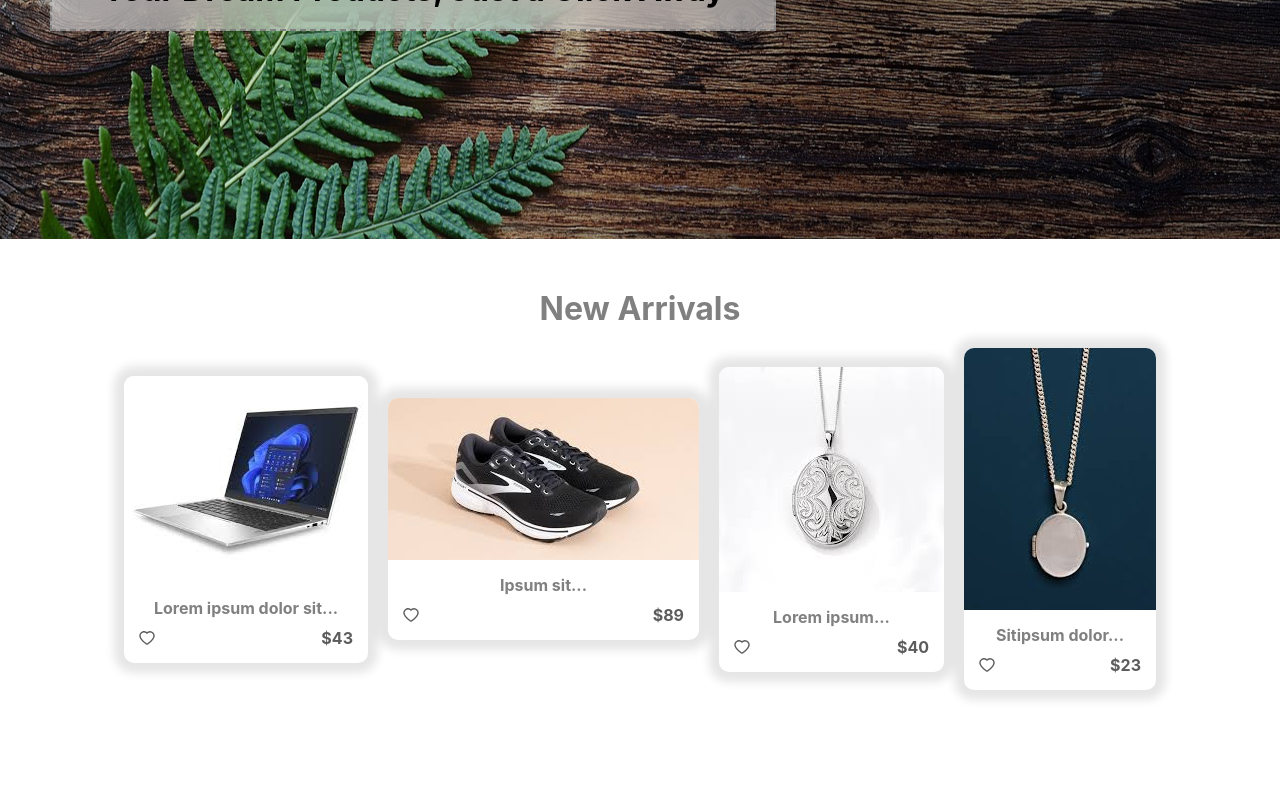
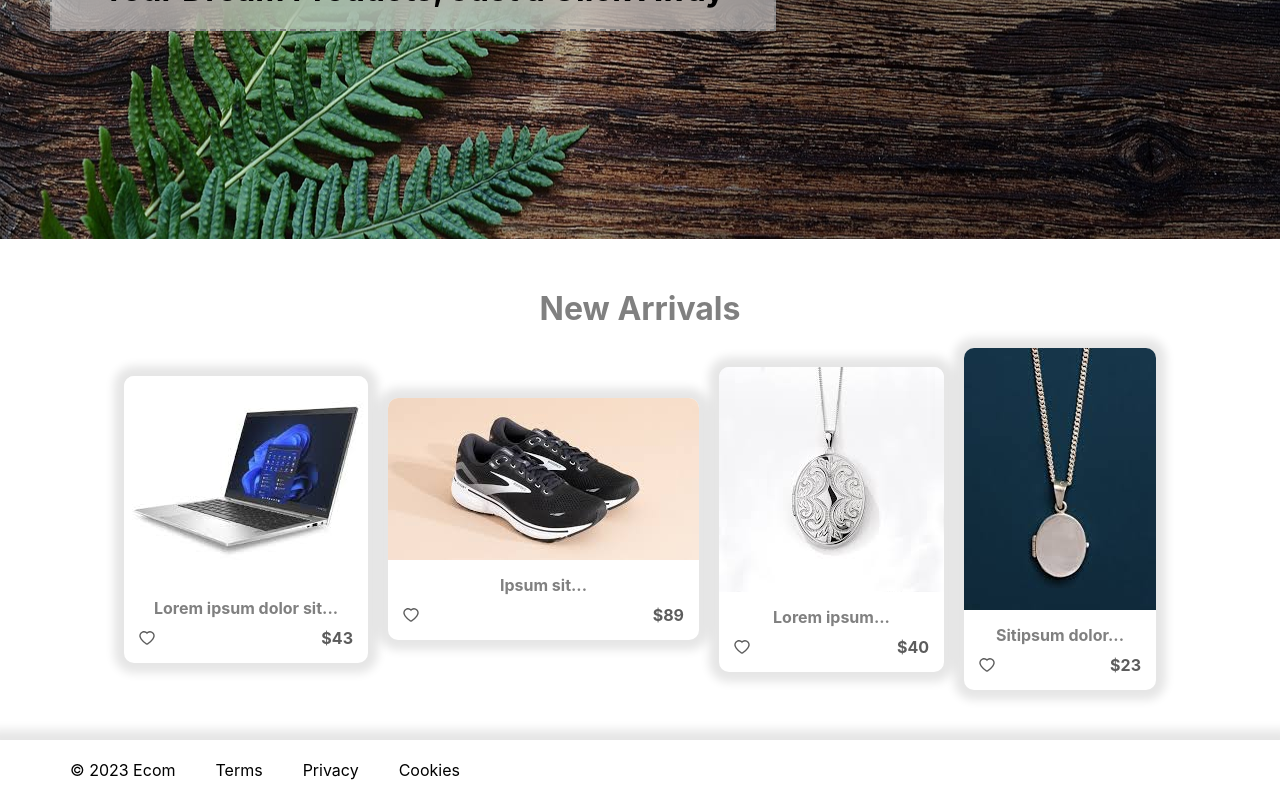
Before and after one commit to M-Abdullah-1/ecom-web-0.0, a React (Vite) app: page / in a window 1280 px wide. Shown: the part 261-1061 px from the top of the page. Before the commit the page ends 1001 px from the top, so only its background shows below. Built offline with nearby package versions, Linux system fonts and the light colour scheme.

Commit message:
create footer

```diff
--- /dev/null
+++ b/src/components/Footer/index.tsx
@@ -0,0 +1,16 @@
+import style from "./style.module.scss";
+
+const index = () => {
+  return (
+    <div className={style.container}>
+      <div>
+        <span>© 2023 Ecom</span>
+        <span>Terms</span>
+        <span>Privacy</span>
+        <span>Cookies</span>
+      </div>
+    </div>
+  );
+};
+
+export default index;
--- /dev/null
+++ b/src/components/Footer/style.module.scss
@@ -0,0 +1,10 @@
+.container {
+  background-color: rgba(#fff, 0.5);
+  backdrop-filter: blur(20px);
+  box-shadow: 0 0 10px 10px rgba(#000, 0.1);
+  padding: 20px 50px;
+  span {
+    display: inline-block;
+    margin: 0 20px;
+  }
+}
--- a/src/layouts/home/index.tsx
+++ b/src/layouts/home/index.tsx
@@ -1,11 +1,13 @@
 import { Outlet } from "react-router-dom";
 import Header from "../../components/Header/Header";
+import Footer from "../../components/Footer";
 
 const index = () => {
   return (
     <>
       <Header />
       <Outlet />
+      <Footer />
     </>
   );
 };
```
